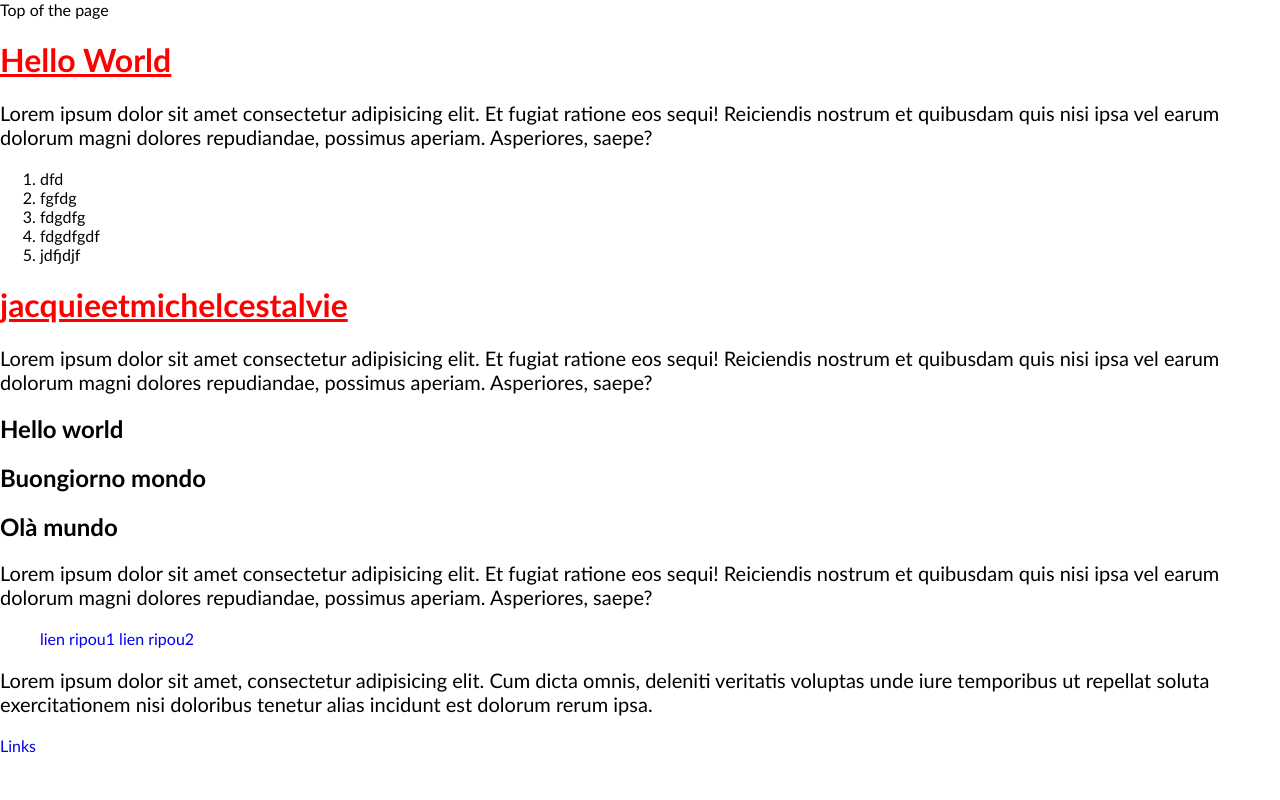
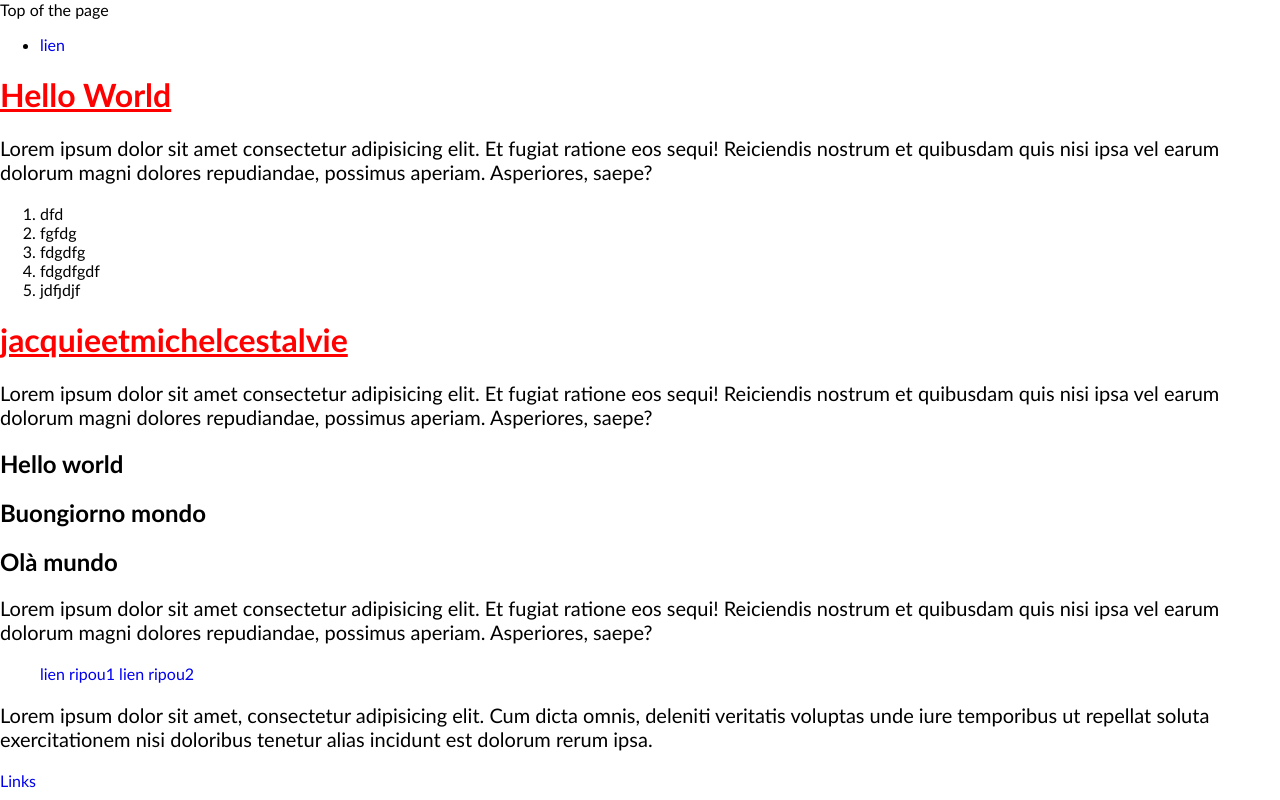
Before and after one commit to mourad-yahiaoui/adrar-carbonne, a plain HTML site: page index.html in a window 1280 px wide. Drawn offline with Linux system fonts and the light colour scheme.

Commit message:
modification header

```diff
--- a/index.html
+++ b/index.html
@@ -13,7 +13,13 @@
 
     <!-- ajout menu header -->
     <!-- ajout menu2 header -->
-
+    <nav>
+        <ul>
+            <li>
+                <a href="#">lien</a>
+            </li>
+        </ul>
+    </nav>
     </header>
     <h1>Hello World</h1>
 
```
